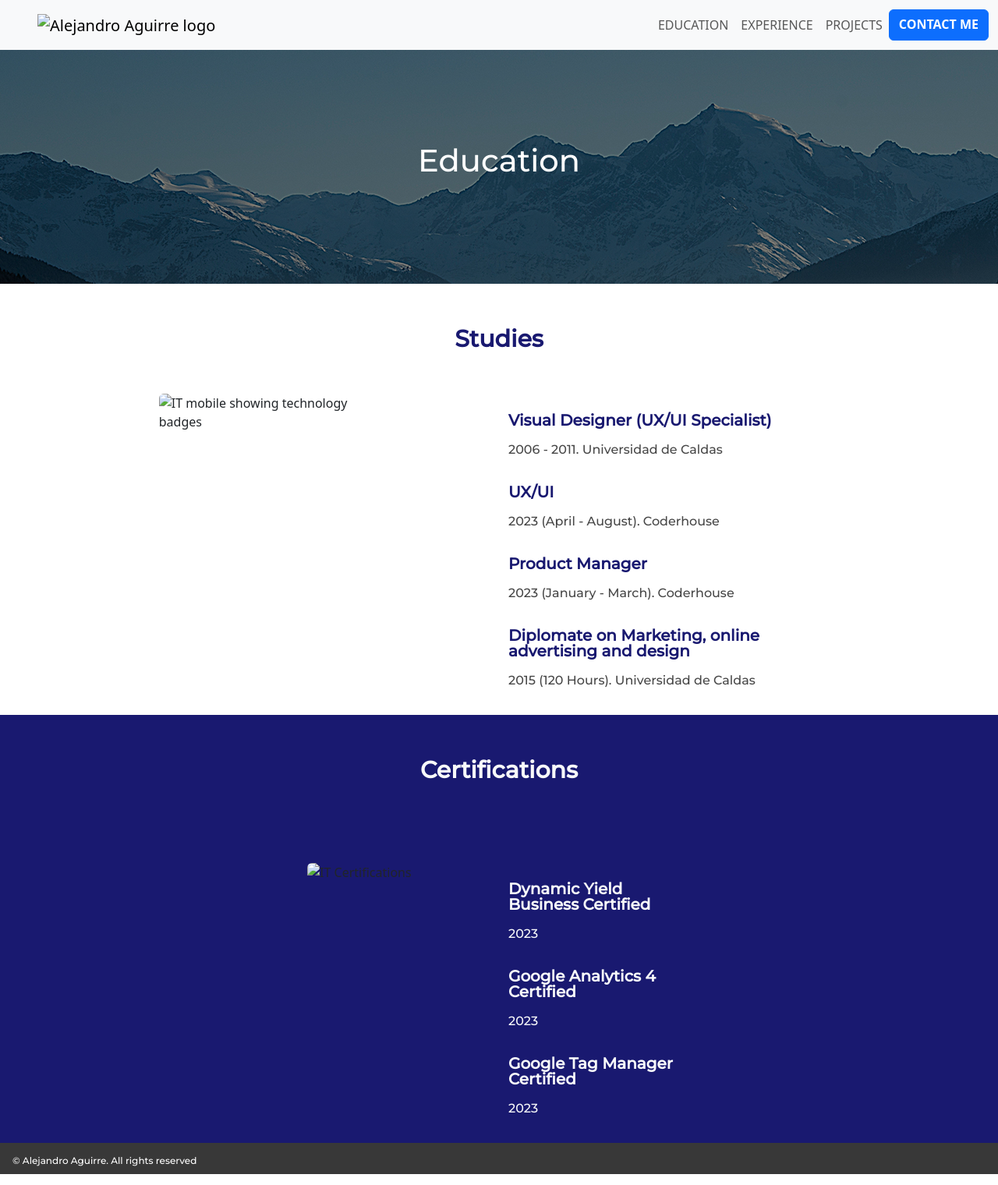
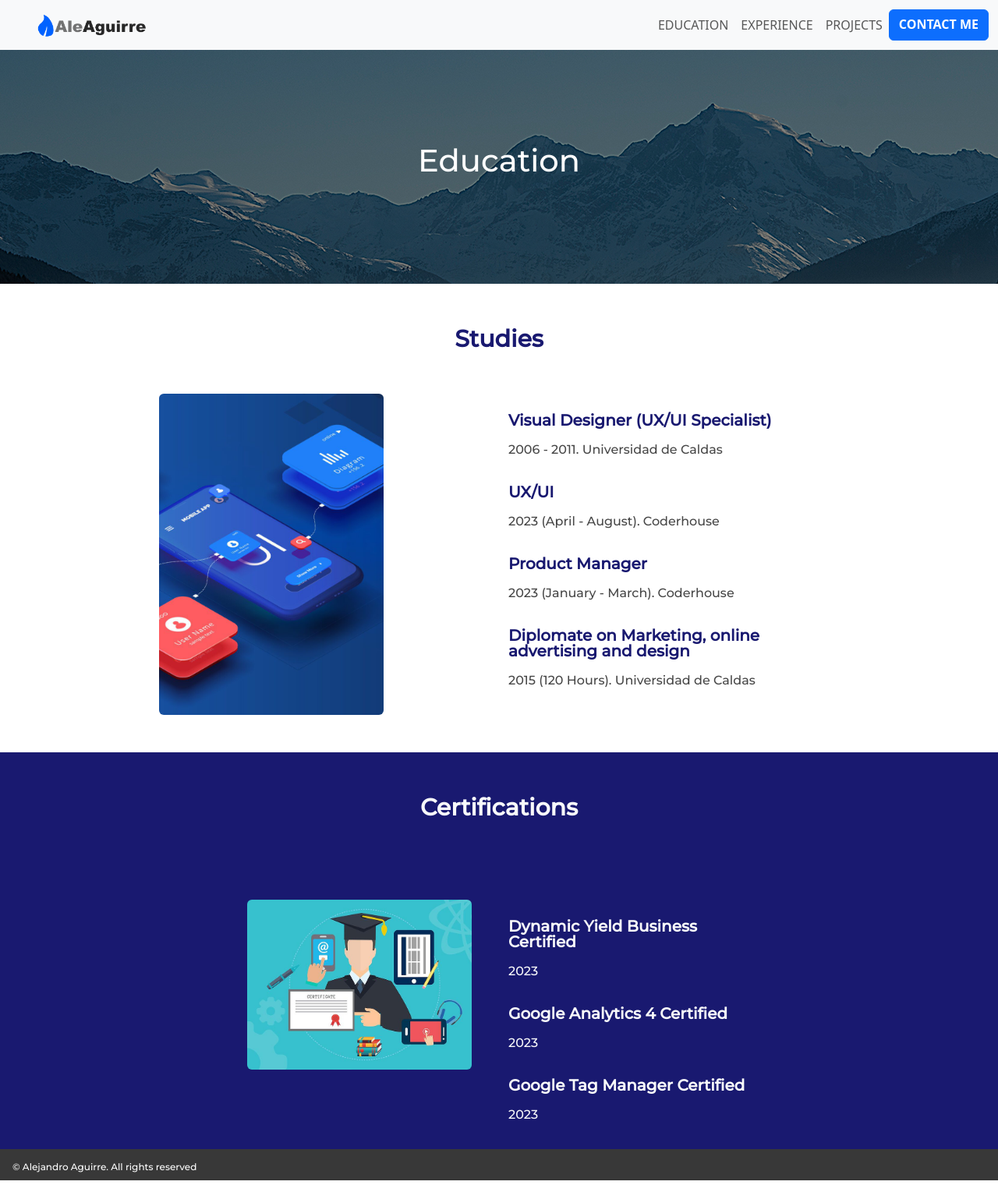
Before and after one commit to AleVolkov/Tercera_PreEntrega_AlejandroAguirre, a website: page education.html in a window 1280 px wide. Shown: the whole page at 78% size. Drawn offline with nearby package versions, Linux system fonts and the light colour scheme; files that its build step writes are made by us from their sources; the site is published under a folder, as on GitHub Pages, so addresses that start at the root find nothing.

Commit message:
Subida Proyecto final

```diff
--- a/education.html
+++ b/education.html
@@ -23,7 +23,7 @@
                 <nav class="navbar bg-body-tertiary">
                     <div class="image-container">
                         <a class="navbar-brand" href="/index.html">
-                            <img src="/images/logo_AleAguirre.png" alt="Alejandro Aguirre logo" class="navbar_logo">
+                            <img src="./images/logo_AleAguirre.png" alt="Alejandro Aguirre logo" class="navbar_logo">
                         </a>
                     </div>
                 </nav>
@@ -62,7 +62,7 @@
             <div class="row">
                 <div class="col-md-6">
                     <div class="img_education image-container pb-5" style="max-width: 18rem;">
-                        <img src="/images/studies_LeftImage.png" alt="IT mobile showing technology badges" class="rounded img-fluid" />
+                        <img src="./images/studies_LeftImage.png" alt="IT mobile showing technology badges" class="rounded img-fluid" />
                     </div>
                 </div>
                 <div class="col-md-6">
@@ -83,7 +83,7 @@
             <div class="row">
                 <div class="col-md-6">
                     <div class="image-container pb-5" style="max-width: 18rem;">
-                        <img src="/images/certifications_LeftImage.png" alt="IT Certifications" class="img_education rounded img-fluid" />
+                        <img src="./images/certifications_LeftImage.png" alt="IT Certifications" class="img_education rounded img-fluid" />
                     </div>
                 </div>
                 <div class="col-md-6">
```
Also changed, not shown: contact_me.html (+1 -1 lines), experience.html (+2 -2 lines), index.html (+1 -1 lines), other_projects.html (+1 -1 lines).
